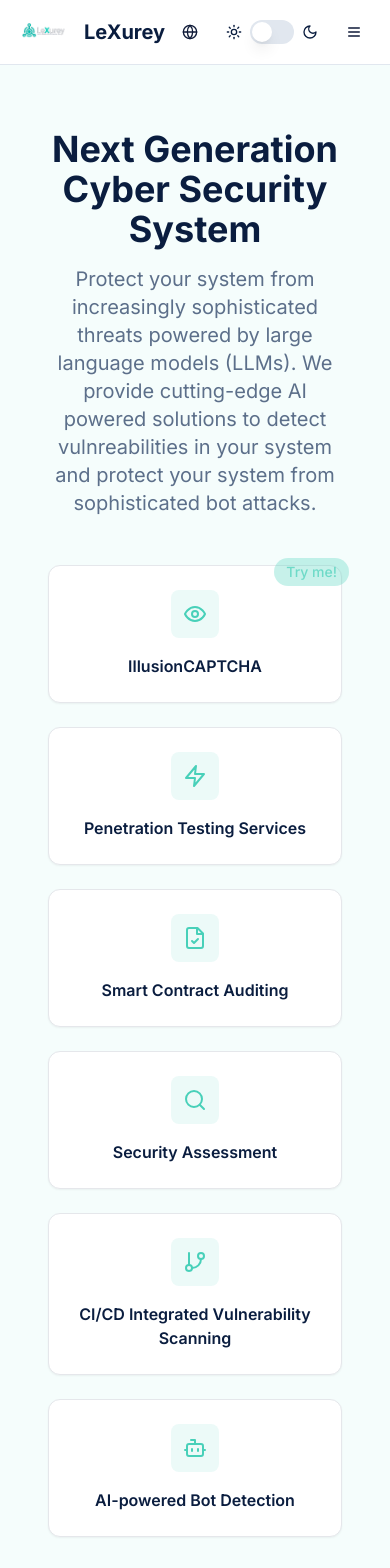
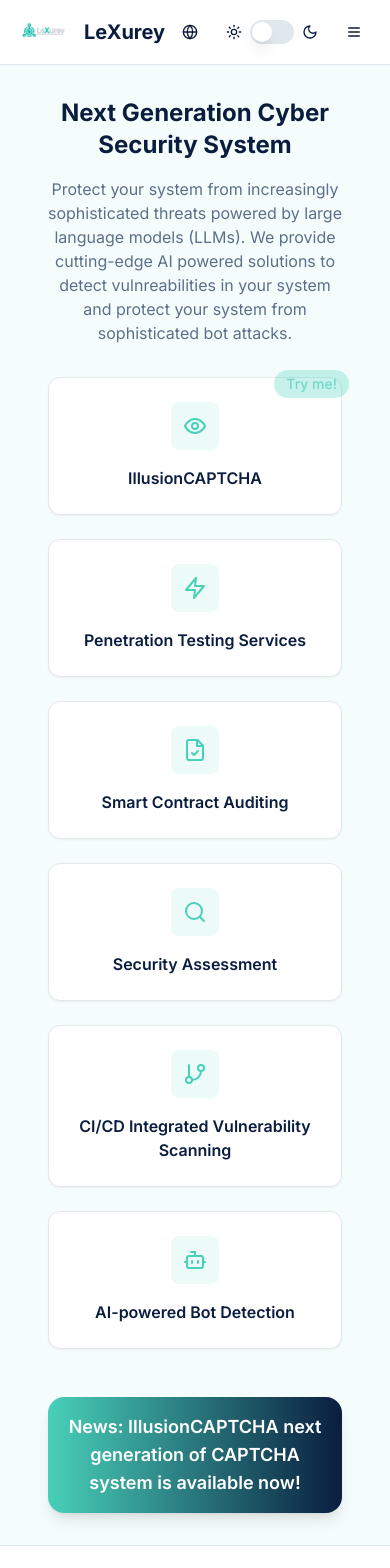
Before and after one commit to LeXurey/lexurey.github.io, a Next.js app: page /security in a window 390 px wide. Shown: the top 1568 px of the page. Built offline with nearby package versions, Linux system fonts and the light colour scheme.

Commit message:
fix: prevent text overflow in mobile view for IllusionCAPTCHA header

```diff
--- a/src/app/security/page.tsx
+++ b/src/app/security/page.tsx
@@ -103,16 +103,16 @@ export default function SecurityPage() {
         {/* CAPTCHA System Section */}
         <section
           ref={captchaReveal.ref}
-          className={`py-16 px-4 bg-brand-teal/5 dark:bg-brand-navy/10 scroll-reveal ${
+          className={`py-8 sm:py-16 px-4 bg-brand-teal/5 dark:bg-brand-navy/10 scroll-reveal ${
             captchaReveal.isVisible ? "visible" : ""
           }`}
         >
           <div className="container mx-auto max-w-5xl">
-            <div className="text-center mb-12">
-              <h2 className="text-4xl font-bold mb-4 text-brand-navy dark:text-brand-teal">
+            <div className="text-center mb-8 sm:mb-12">
+              <h2 className="text-2xl sm:text-4xl font-bold mb-4 text-brand-navy dark:text-brand-teal">
                 {t.security.captcha.title}
               </h2>
-              <p className="text-xl text-muted-foreground max-w-3xl mx-auto">
+              <p className="text-base sm:text-xl text-muted-foreground max-w-3xl mx-auto">
                 {t.security.captcha.description}
               </p>
             </div>
@@ -162,26 +162,26 @@ export default function SecurityPage() {
               </div>
             ) : (
               <div className="mb-12 animate-in slide-in-from-top-2 duration-400">
-                <div className="p-8 rounded-xl bg-white dark:bg-gray-800 shadow-lg border border-brand-teal/50 transition-all duration-400 scale-in-center">
-                  <div className="flex items-center justify-between mb-6">
-                    <div className="flex items-center space-x-4">
-                      <div className="w-16 h-16 bg-brand-teal/10 rounded-xl flex items-center justify-center">
-                        <Eye className="w-8 h-8 text-brand-teal" />
+                <div className="p-4 sm:p-8 rounded-xl bg-white dark:bg-gray-800 shadow-lg border border-brand-teal/50 transition-all duration-400 scale-in-center">
+                  <div className="flex items-start justify-between mb-6">
+                    <div className="flex items-center space-x-3 sm:space-x-4 flex-1 min-w-0">
+                      <div className="w-12 h-12 sm:w-16 sm:h-16 bg-brand-teal/10 rounded-xl flex items-center justify-center flex-shrink-0">
+                        <Eye className="w-6 h-6 sm:w-8 sm:h-8 text-brand-teal" />
                       </div>
-                      <div>
-                        <h3 className="text-2xl font-bold text-brand-navy dark:text-brand-teal">
+                      <div className="min-w-0 flex-1">
+                        <h3 className="text-lg sm:text-2xl font-bold text-brand-navy dark:text-brand-teal truncate">
                           IllusionCAPTCHA
                         </h3>
-                        <p className="text-muted-foreground">
+                        <p className="text-sm sm:text-base text-muted-foreground truncate">
                           Interactive Demo
                         </p>
                       </div>
                     </div>
                     <button
                       onClick={handleCaptchaClick}
-                      className="p-2 rounded-lg bg-gray-100 dark:bg-gray-700 hover:bg-gray-200 dark:hover:bg-gray-600 transition-colors"
+                      className="p-2 rounded-lg bg-gray-100 dark:bg-gray-700 hover:bg-gray-200 dark:hover:bg-gray-600 transition-colors flex-shrink-0 ml-2"
                     >
-                      <svg className="w-6 h-6" fill="none" stroke="currentColor" viewBox="0 0 24 24">
+                      <svg className="w-5 h-5 sm:w-6 sm:h-6" fill="none" stroke="currentColor" viewBox="0 0 24 24">
                         <path strokeLinecap="round" strokeLinejoin="round" strokeWidth={2} d="M6 18L18 6M6 6l12 12" />
                       </svg>
                     </button>
@@ -291,9 +291,9 @@ export default function SecurityPage() {
             )}
 
             {/* News Banner */}
-            <div className="bg-gradient-to-r from-brand-teal to-brand-navy rounded-2xl p-8 text-white shadow-lg">
+            <div className="bg-gradient-to-r from-brand-teal to-brand-navy rounded-2xl p-4 sm:p-8 text-white shadow-lg">
               <div className="text-center">
-                <p className="text-xl font-semibold">
+                <p className="text-lg sm:text-xl font-semibold">
                   {t.security.captcha.news}
                 </p>
               </div>
```
